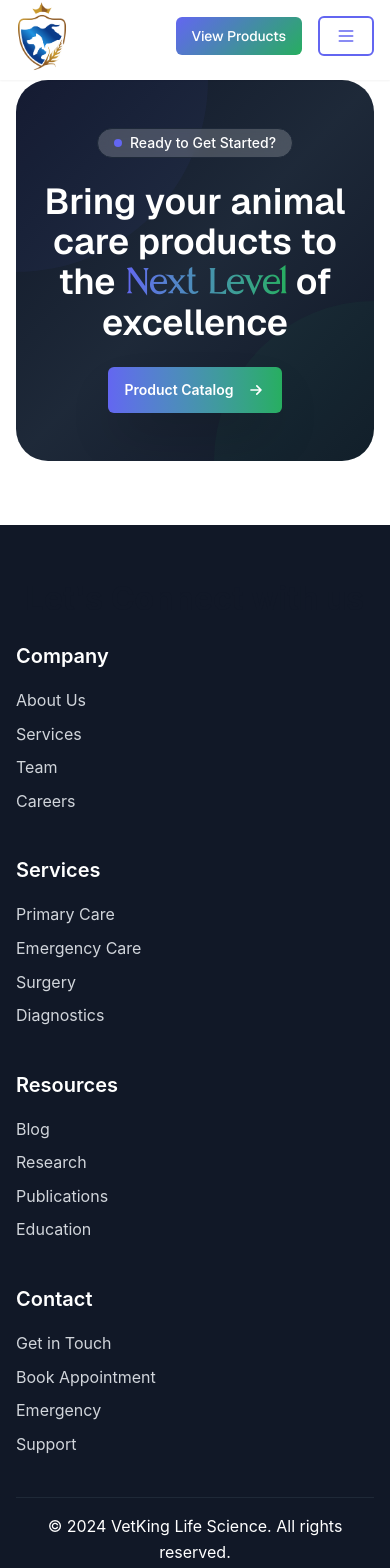
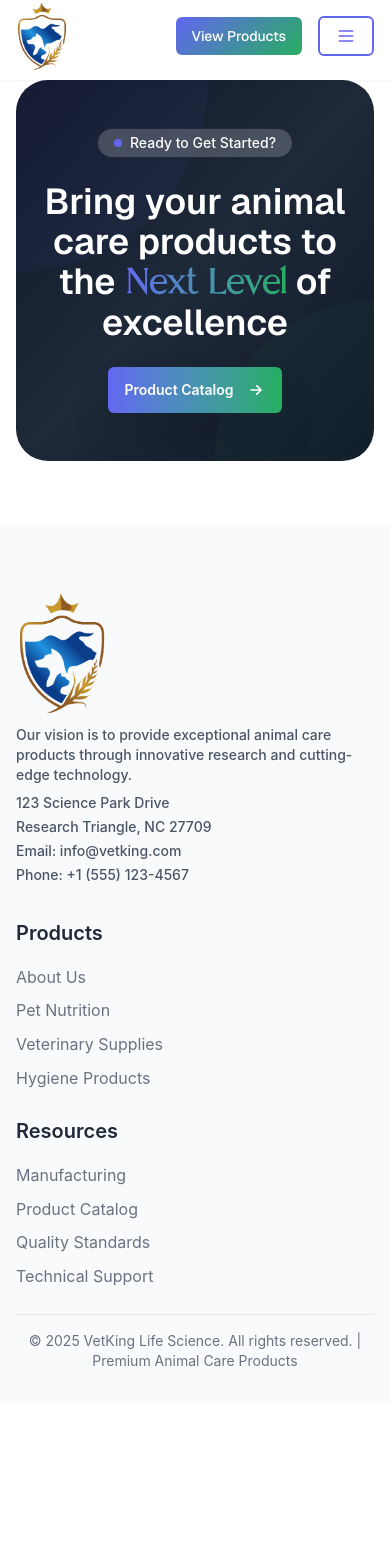
Before and after one commit to Akash-cloud001/vetking-life-science, a React (Vite) app: page /contact in a window 390 px wide. Shown: the top 1568 px of the page. After the commit the page ends 1403 px from the top, so only its background shows below. Built offline with nearby package versions, Linux system fonts and the light colour scheme.

Commit message:
Refactor Footer component: Update layout to enhance responsiveness and visual appeal, replace static links with dynamic company information, and adjust styling for improved clarity. Comment out unused CSS for future reference.

```diff
--- a/src/components/Footer.jsx
+++ b/src/components/Footer.jsx
@@ -2,7 +2,7 @@ import { motion } from 'framer-motion'
 
 const Footer = () => {
   return (
-    <footer className="footer">
+    <footer className="bg-gray-50 !pt-16 !pb-8">
       <div className="container">
         <motion.div
           initial={{ opacity: 0, y: 30 }}
@@ -10,52 +10,51 @@ const Footer = () => {
           transition={{ duration: 0.8 }}
           viewport={{ once: true }}
         >
-          <h2 className="section-title">Let's Connect with us</h2>
 
-          <div className="footer-content">
-            <div className="footer-section">
-              <h3>Company</h3>
-              <ul>
-                <li><a href="#">About Us</a></li>
-                <li><a href="#">Services</a></li>
-                <li><a href="#">Team</a></li>
-                <li><a href="#">Careers</a></li>
-              </ul>
+          <div className="footer-content flex flex-col md:flex-row justify-between items-start gap-8">
+            {/* Left Side - Company Info */}
+            <div className="company-info flex-1 max-w-md">
+              <div className="company-logo mb-4">
+                <img src="/images/vetSolo.png" alt="VetKing Life Science" className="h-32 w-auto" />
+              </div>
+              <p className="text-gray-600 text-sm !my-2 font-medium">
+                Our vision is to provide exceptional animal care products through innovative research and cutting-edge technology.
+              </p>
+              <div className="contact-details flex flex-col gap-1">
+                <p className="text-sm text-gray-600 font-medium">123 Science Park Drive</p>
+                <p className="text-sm text-gray-600 font-medium">Research Triangle, NC 27709</p>
+                <a href="mailto:info@vetking.com" className="text-sm text-gray-600 font-medium block">Email: info@vetking.com</a>
+                <a href="tel:+15551234567" className="text-sm text-gray-600 font-medium">Phone: +1 (555) 123-4567</a>
+              </div>
             </div>
 
-            <div className="footer-section">
-              <h3>Services</h3>
-              <ul>
-                <li><a href="#">Primary Care</a></li>
-                <li><a href="#">Emergency Care</a></li>
-                <li><a href="#">Surgery</a></li>
-                <li><a href="#">Diagnostics</a></li>
-              </ul>
-            </div>
+            {/* Right Side - Navigation Links */}
+            <div className=" flex flex-col md:flex-row gap-4 lg:gap-12 items-start md:items-end justify-start md:justify-end">
 
-            <div className="footer-section">
-              <h3>Resources</h3>
-              <ul>
-                <li><a href="#">Blog</a></li>
-                <li><a href="#">Research</a></li>
-                <li><a href="#">Publications</a></li>
-                <li><a href="#">Education</a></li>
-              </ul>
-            </div>
+              <div className="footer-section">
+                  <h3 className="font-semibold text-gray-800 mb-4">Products</h3>
+                  <ul className="space-y-2">
+                  <li><a href="#" className="text-gray-500 hover:text-gray-900">About Us</a></li>
+                    <li><a href="#" className="text-gray-500 hover:text-gray-900">Pet Nutrition</a></li>
+                    <li><a href="#" className="text-gray-500 hover:text-gray-900">Veterinary Supplies</a></li>
+                    <li><a href="#" className="text-gray-500 hover:text-gray-900">Hygiene Products</a></li>
+                  </ul>
+                </div>
 
-            <div className="footer-section">
-              <h3>Contact</h3>
-              <ul>
-                <li><a href="#">Get in Touch</a></li>
-                <li><a href="#">Book Appointment</a></li>
-                <li><a href="#">Emergency</a></li>
-                <li><a href="#">Support</a></li>
-              </ul>
+                <div className="footer-section  !mb-4 md:!mb-0" >
+                  <h3 className="font-semibold text-gray-800 ">Resources</h3>
+                  <ul className="space-y-2">
+                  <li><a href="#" className="text-gray-500 hover:text-gray-900">Manufacturing</a></li>
+                    <li><a href="#" className="text-gray-500 hover:text-gray-900">Product Catalog</a></li>
+                    <li><a href="#" className="text-gray-500 hover:text-gray-900">Quality Standards</a></li>
+                    <li><a href="#" className="text-gray-500 hover:text-gray-900">Technical Support</a></li>
+                  </ul>
+                </div>
             </div>
           </div>
 
-          <div className="footer-bottom">
-            <p>&copy; 2024 VetKing Life Science. All rights reserved.</p>
+          <div className="footer-bottom border-t border-gray-200 pt-8 mt-8">
+            <p className="text-gray-500 text-sm">&copy; 2025 VetKing Life Science. All rights reserved. | Premium Animal Care Products</p>
           </div>
         </motion.div>
       </div>
--- a/src/index.css
+++ b/src/index.css
@@ -364,12 +364,12 @@ body {
   padding: 3rem 0 1rem;
 }
 
-.footer-content {
+/* .footer-content {
   display: grid;
   grid-template-columns: repeat(auto-fit, minmax(250px, 1fr));
   gap: 2rem;
   margin-bottom: 2rem;
-}
+} */
 
 .footer-section h3 {
   font-size: 1.25rem;
@@ -386,20 +386,13 @@ body {
 }
 
 .footer-section ul li a {
-  color: var(--gray-300);
   text-decoration: none;
   transition: color 0.2s;
 }
 
-.footer-section ul li a:hover {
-  color: var(--white);
-}
-
 .footer-bottom {
-  border-top: 1px solid var(--gray-800);
   padding-top: 1rem;
   text-align: center;
-  color: var(--gray-400);
 }
 
 /* Responsive design */
```
